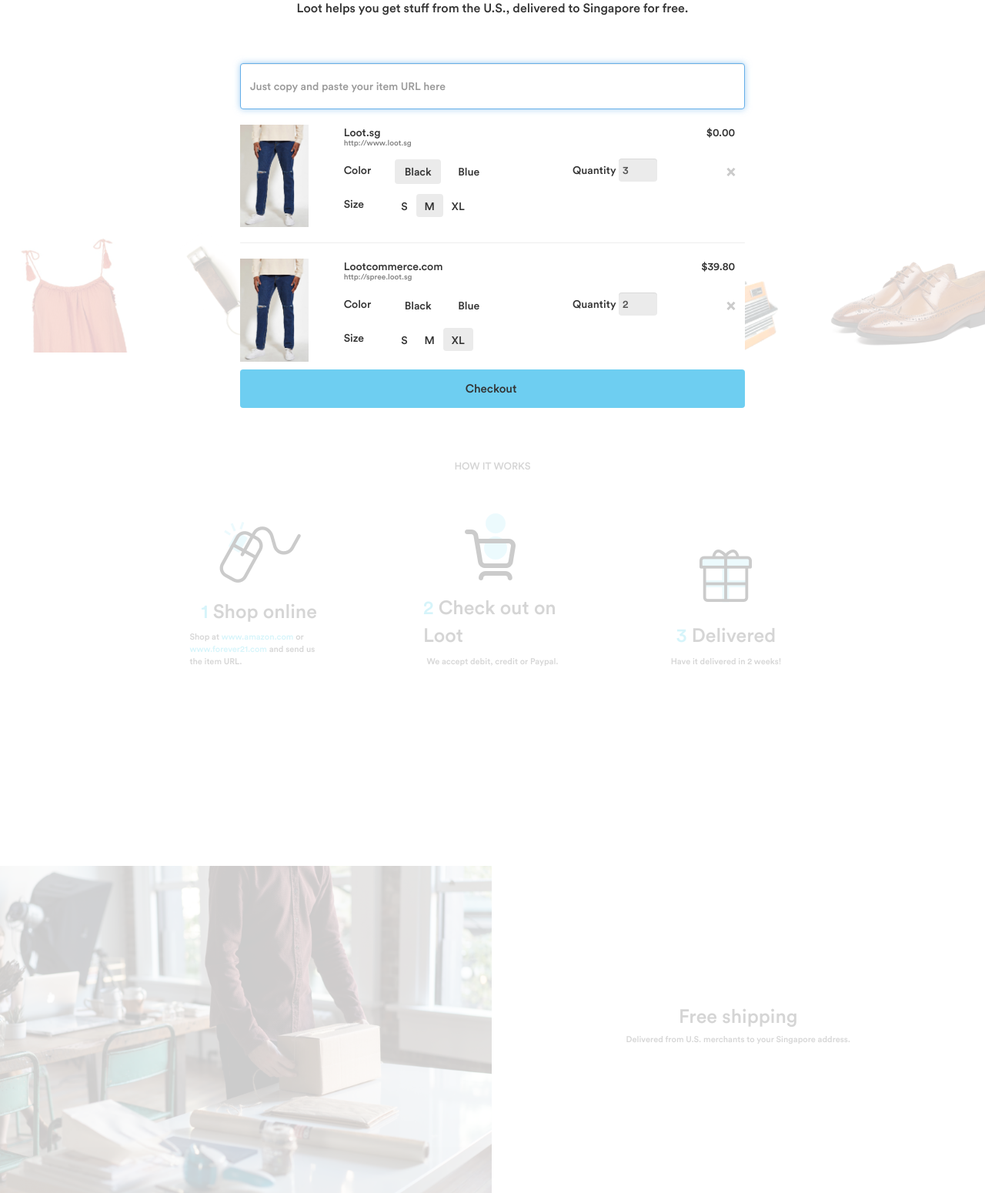
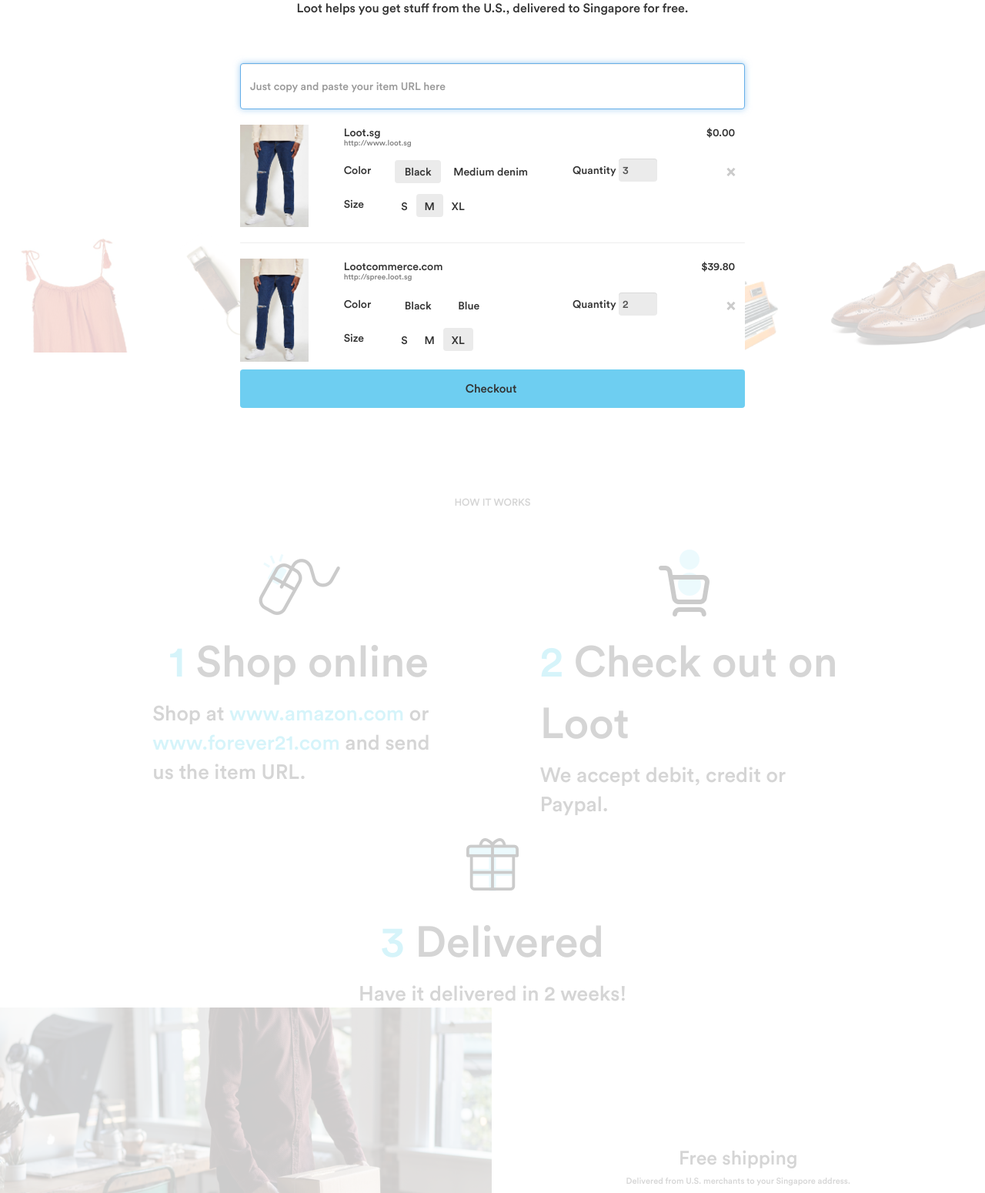
Before and after one commit to jjwujiajun/loot-sg, a PHP site: page / in a window 1280 px wide. Shown: the part 289-1839 px from the top of the page at 77% size. Run offline with PHP 8.4, Linux system fonts and the light colour scheme; some libraries are stand-ins or nearby versions.

Commit message:
First revision, based on @xy suggestions. Do not merge with master.

```diff
--- a/css/style.css
+++ b/css/style.css
@@ -206,7 +206,9 @@
     display: inline-block;
 
     margin: 0 3px;
-    padding: 0;
+    padding: 0 10px;
+
+    border: none;
 
     min-width: 60px;
 
@@ -307,21 +309,32 @@
     min-height: 667px;
 }
 
+.container {
+    width: 100%
+}
+
 .section-1 h2 {
-    margin-top: 140px;
+    margin-top: 140pt;
     font-size: 13px;
 
     text-align: center;
 }
 
 .steps-wrapper {
+    /*border: 1px solid black;*/
     margin-top: 40px;
     text-align: center;
 }
 .step-wrapper {
-    max-width: 300px;
+    /*border: 1px solid orange;*/
+
+    /*max-width: 300px;*/
+    max-width: 33%;
+    min-width: 500px;
 
     display: inline-block;
+    vertical-align: top;
+
     padding: 0 60px;
     text-align: center;
 }
@@ -331,7 +344,8 @@
     display: inline-block;
 
     text-align: left;
-    font-size: 25px;
+    /*font-size: 25px;*/
+    font-size: 42pt;
 }
 .step-title #1 {
     width: 180px;
@@ -351,7 +365,7 @@
     margin-top: 8px;
 
     text-align: left;
-    font-size: 11px;
+    font-size: 20pt;
 }
 .step-subtitle #3 {
     width: 150px;
@@ -398,13 +412,13 @@
     text-align: left;
 }
 .final-message span {
-    color: #37CDE9;
+    color: #23b5e9;
 }
 
 .btn-primary{
     margin-top: 60pt;
     border: none;
-    background-color: #37CDE9;
+    background-color: #23b5e9;
 
     padding: 10px 30px;
 
@@ -413,7 +427,7 @@
 }
 .btn-primary:hover, .btn-primary:focus, .btn-primary:active, .btn-primary.active, .open>.dropdown-toggle.btn-primary {
     border: none;
-    background-color: #37CDE9;
+    background-color: #23b5e9;
 
     padding: 10px 30px;
 
--- a/js/controllers.js
+++ b/js/controllers.js
@@ -22,7 +22,7 @@
 
 
 	this.items    = [
-						{name: 'Loot.sg', number: 1, url: 'http://www.loot.sg', quantity: 3, sizes: ['S','M','XL'], size: 'M', colors: ['Black','Blue'], color: 'Black', listPrice: '0', instructions: 'FRAGILE!', proceedOrder: true, imageUrl: 'test-img.jpg'},
+						{name: 'Loot.sg', number: 1, url: 'http://www.loot.sg', quantity: 3, sizes: ['S','M','XL'], size: 'M', colors: ['Black','Medium denim'], color: 'Black', listPrice: '0', instructions: 'FRAGILE!', proceedOrder: true, imageUrl: 'test-img.jpg'},
 						{name: 'Lootcommerce.com', number: 2, url: 'http://spree.loot.sg', quantity: 2, sizes: ['S','M','XL'], size: 'XL', listPrice: '1990', colors: ['Black','Blue'], color: 'Rainbow', instructions: 'NOT FRAGILE!', proceedOrder: true,  imageUrl: 'test-img.jpg'}
 					];
 /* DEBUG
```
